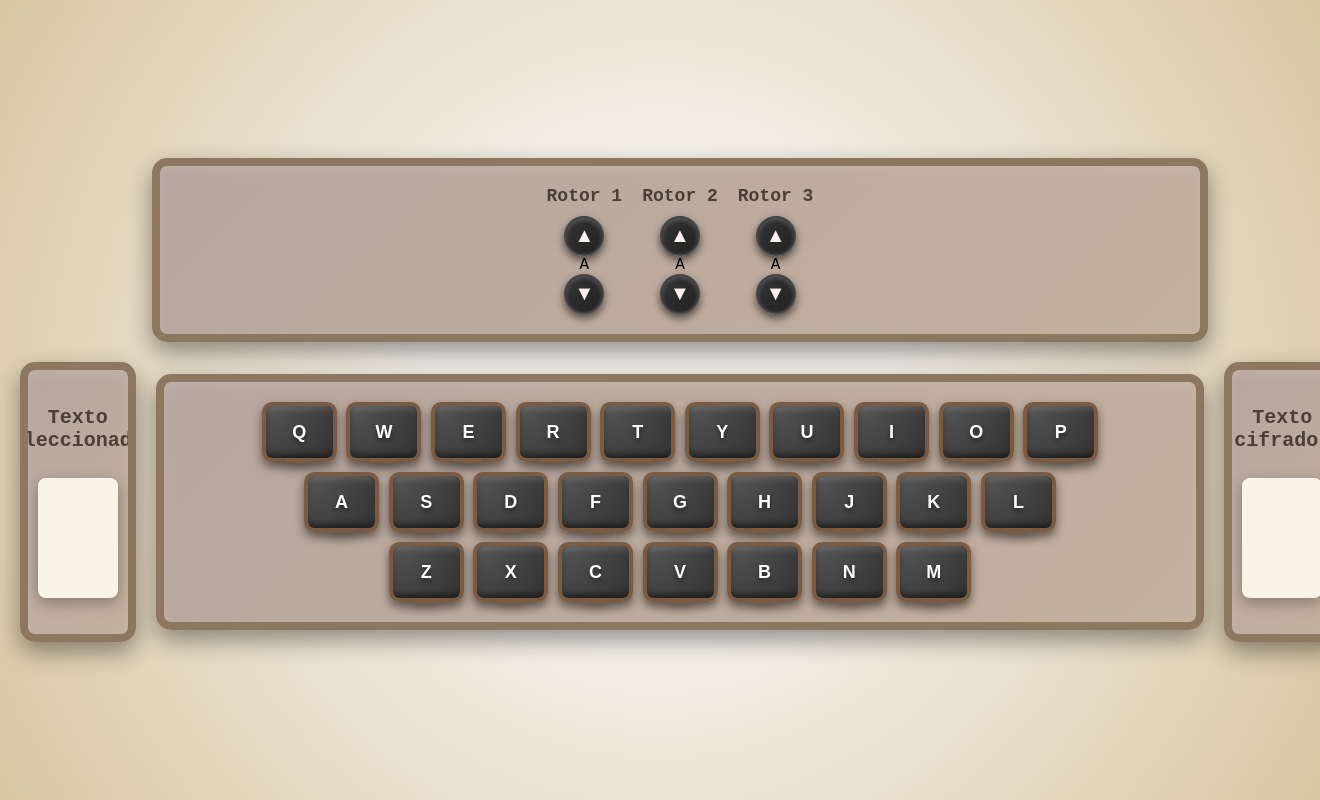
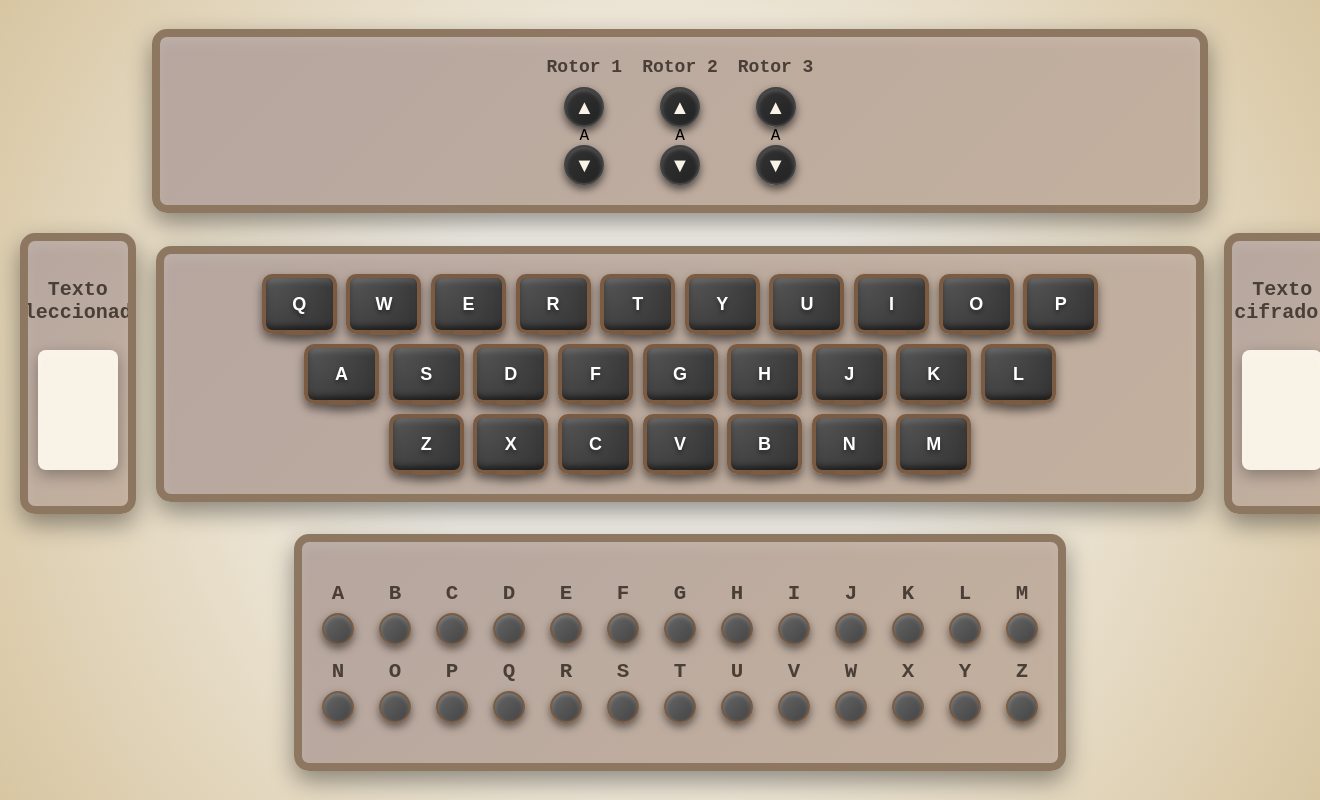
Before and after one commit to EsFiaRn0/Enigma-Machine, a Flask app: page / in a window 1320 px wide; the page is wider, and only the part inside the window is pictured. Run offline with Flask 3, Linux system fonts and the light colour scheme.

Commit message:
Fix rotor functionality and implement plugboard (incomplete)

```diff
--- a/app.py
+++ b/app.py
@@ -1,5 +1,6 @@
 from flask import Flask, render_template, request, jsonify
-from logic.EnigmaLogic import Enigma
+from logic.EnigmaLogic import Alphabet, Rotor, Enigma
+from collections import deque
 
 app = Flask(__name__)
 
@@ -17,10 +18,54 @@ def index():
 def log_key():
     data = request.json
     letter = data.get('letter')
-    if letter:
-        encrypted_letter = enigma.cypher_message(letter)
-        return jsonify({"status": "success", "encrypted_letter": encrypted_letter})
-    return jsonify({"status": "error", "message": "No letter provided"}), 400
+    rotor_positions = data.get('rotor_positions')
+
+    print("===== Key Press Request =====")
+    print(f"Letter received: {letter}")
+    print(f"Rotor positions received: {rotor_positions}")
+
+    if letter and rotor_positions:
+        try:
+            # Configurar los rotores según las posiciones recibidas
+            for i, rotor in enumerate(rotor_positions):
+                print(f"Setting rotor {i+1} to position {rotor}")
+                enigma.rotors[i].position = deque(Alphabet)
+                enigma.rotors[i].position.rotate(-Alphabet.index(rotor))
+
+            # Realizar el cifrado de la letra
+            encrypted_letter = enigma.cypher_message(letter)
+            print(f"Encrypted letter: {encrypted_letter}")
+            return jsonify({"status": "success", "encrypted_letter": encrypted_letter})
+        except Exception as e:
+            print(f"Error during encryption: {str(e)}")
+            return jsonify({"status": "error", "message": "An error occurred during encryption."}), 500
+
+    print("Error: Missing letter or rotor positions")
+    return jsonify({"status": "error", "message": "Missing data"}), 400
+
+@app.route('/update-plugboard', methods=['POST'])
+def update_plugboard():
+    data = request.json
+    connections = data.get('connections')
+
+    print("===== Plugboard Update Request =====")
+    print(f"Raw data received: {data}")
+    print(f"Connections received: {connections}")
+
+    if connections:
+        try:
+            # Actualizar las conexiones del plugboard
+            enigma.connections = enigma.parse_connections(connections)
+            print(f"Parsed connections: {enigma.connections}")
+            return jsonify({"status": "success"})
+        except ValueError as e:
+            print(f"Error in parse_connections: {str(e)}")
+            return jsonify({"status": "error", "message": str(e)}), 400
+        except Exception as e:
+            print(f"Unexpected error: {str(e)}")
+            return jsonify({"status": "error", "message": "An unexpected error occurred."}), 400
+    print("Error: Missing connections")
+    return jsonify({"status": "error", "message": "Missing connections"}), 400
 
 if __name__ == '__main__':
     app.run(debug=True)
--- a/static/css/styles.css
+++ b/static/css/styles.css
@@ -37,6 +37,93 @@ body {
     margin: 20px 0;
 }
 
+.plugboard-section {
+    text-align: center;
+    position: relative;
+    background: linear-gradient(135deg, #b6a69f, #c3b09e);
+    border: 8px solid #8d7761;
+    padding: 20px;
+    border-radius: 15px;
+    box-shadow:
+        0 10px 25px rgba(0, 0, 0, 0.4),
+        inset 0 6px 12px rgba(255, 255, 255, 0.1);
+}
+
+.plugboard {
+    display: flex;
+    flex-direction: column;
+    gap: 15px;
+    margin: 20px auto;
+}
+
+.plug-row {
+    display: flex;
+    justify-content: center;
+    gap: 25px;
+}
+
+.plug {
+    position: relative;
+    text-align: center;
+}
+
+.plug-letter {
+    font-size: 1.3rem;
+    font-weight: bold;
+    color: #4a3f36;
+    margin-bottom: 8px;
+}
+
+.plug-socket {
+    width: 28px;
+    height: 28px;
+    background: linear-gradient(135deg, #666, #444);
+    border: 2px solid #7b5c42;
+    border-radius: 50%;
+    margin: 0 auto;
+    cursor: pointer;
+    box-shadow:
+        0 4px 8px rgba(0, 0, 0, 0.5),
+        inset 0 2px 4px rgba(255, 255, 255, 0.2);
+    transition: transform 0.2s ease, background 0.2s ease, box-shadow 0.2s ease;
+}
+
+.plug-socket:hover {
+    background: linear-gradient(135deg, #3a9d3a, #2e7d2e);
+    transform: scale(1.15);
+    box-shadow:
+        0 6px 12px rgba(0, 0, 0, 0.7),
+        inset 0 3px 6px rgba(255, 255, 255, 0.3);
+}
+
+.plug-socket:active {
+    background: linear-gradient(135deg, #2e7d2e, #1b5e20);
+    transform: scale(1.05);
+    box-shadow:
+        0 4px 8px rgba(0, 0, 0, 0.6),
+        inset 0 2px 4px rgba(0, 0, 0, 0.5);
+}
+
+.plug-socket.selected-first {
+    background: linear-gradient(135deg, #4CAF50, #388E3C);
+}
+
+.plug-socket.selected-second {
+    background: linear-gradient(135deg, #F44336, #D32F2F);
+    background-color: red;
+    border: 2px solid darkred;
+    box-shadow: 0 0 10px rgba(255, 0, 0, 0.5);
+}
+
+#plugboard-canvas {
+    position: absolute;
+    top: 0;
+    left: 0;
+    width: 100%;
+    height: 100%;
+    pointer-events: none;
+}
+
 .rotor-button {
     font-size: 20px;
     color: #f9f3e7;
@@ -52,17 +139,17 @@ body {
     box-shadow:
         0 4px 8px rgba(0, 0, 0, 0.6),
         inset 0 2px 4px rgba(255, 255, 255, 0.2);
-    transition: all 0.2s ease-in-out; /* Transición suave */
+    transition: all 0.2s ease-in-out;
 }
 
 .rotor-button:hover {
-    transform: scale(1.1); /* Aumenta ligeramente el tamaño */
+    transform: scale(1.1);
     box-shadow: 0 6px 12px rgba(0, 0, 0, 0.8);
 }
 
 .rotor-button:active {
-    transform: scale(0.9); /* Efecto de pulsación */
-    background: #444; /* Color más oscuro al presionar */
+    transform: scale(0.9);
+    background: #444;
 }
 
 .rotor-settings {
@@ -296,4 +383,4 @@ button[type="submit"]:active {
     word-wrap: break-word;
     text-align: justify;
     font-family: 'Courier New', Courier, monospace;
-}
+}/* Color más oscuro al presionar */
--- a/static/js/scripts.js
+++ b/static/js/scripts.js
@@ -1,13 +1,10 @@
-// Select all virtual keyboard keys
 const keys = document.querySelectorAll('.key');
 
-// Add visual feedback when a key is pressed
 function pressKey(keyElement) {
     keyElement.classList.add('active');
     setTimeout(() => keyElement.classList.remove('active'), 200);
 }
 
-// Add a letter to the output display (original text)
 function appendToOriginalOutput(letter) {
     const outputOriginal = document.getElementById('original-output');
     if (outputOriginal) {
@@ -17,7 +14,6 @@ function appendToOriginalOutput(letter) {
     }
 }
 
-// Add the encrypted letter to the output display (encrypted text)
 function appendToEncryptedOutput(encryptedLetter) {
     const outputEncrypted = document.getElementById('encrypted-output');
     if (outputEncrypted) {
@@ -27,7 +23,6 @@ function appendToEncryptedOutput(encryptedLetter) {
     }
 }
 
-// Send the pressed letter to the server
 function sendLetterToServer(letter) {
     fetch('/log-key', {
         method: 'POST',
@@ -49,7 +44,6 @@ function sendLetterToServer(letter) {
     .catch(error => console.error('Request failed:', error));
 }
 
-// Handle clicks on virtual keys
 keys.forEach(key => {
     key.addEventListener('mousedown', () => {
         const letter = key.textContent.trim();
@@ -59,7 +53,6 @@ keys.forEach(key => {
     });
 });
 
-// Handle physical keyboard input
 document.addEventListener('keydown', (event) => {
     const key = Array.from(keys).find(k => k.textContent.trim() === event.key.toUpperCase());
     if (key) {
@@ -79,13 +72,193 @@ document.querySelectorAll('.rotor-button').forEach(button => {
       let newIndex;
 
       if (button.classList.contains('up')) {
-        // Move up
         newIndex = (alphabet.indexOf(currentLetter) + 1) % alphabet.length;
       } else if (button.classList.contains('down')) {
-        // Move down
         newIndex = (alphabet.indexOf(currentLetter) - 1 + alphabet.length) % alphabet.length;
       }
 
       letterDiv.textContent = alphabet[newIndex];
     });
   });
+
+  function advanceRotors() {
+    const alphabet = "ABCDEFGHIJKLMNOPQRSTUVWXYZ";
+    let rotor3 = document.getElementById('rotor3');
+    let currentIndex3 = alphabet.indexOf(rotor3.textContent);
+    let newIndex3 = (currentIndex3 + 1) % alphabet.length;
+    rotor3.textContent = alphabet[newIndex3];
+
+    if (newIndex3 === 0) {
+        let rotor2 = document.getElementById('rotor2');
+        let currentIndex2 = alphabet.indexOf(rotor2.textContent);
+        let newIndex2 = (currentIndex2 + 1) % alphabet.length;
+        rotor2.textContent = alphabet[newIndex2];
+
+        if (newIndex2 === 0) {
+            let rotor1 = document.getElementById('rotor1');
+            let currentIndex1 = alphabet.indexOf(rotor1.textContent);
+            let newIndex1 = (currentIndex1 + 1) % alphabet.length;
+            rotor1.textContent = alphabet[newIndex1];
+        }
+    }
+}
+
+function sendLetterToServer(letter) {
+    const rotor1 = document.getElementById('rotor1').textContent;
+    const rotor2 = document.getElementById('rotor2').textContent;
+    const rotor3 = document.getElementById('rotor3').textContent;
+
+    fetch('/log-key', {
+        method: 'POST',
+        headers: {
+            'Content-Type': 'application/json',
+        },
+        body: JSON.stringify({
+            letter: letter,
+            rotor_positions: [rotor1, rotor2, rotor3]
+        }),
+    })
+    .then(response => response.json())
+    .then(data => {
+        if (data.status === "success") {
+            const encryptedLetter = data.encrypted_letter;
+            appendToEncryptedOutput(encryptedLetter);
+        } else {
+            console.error(`Error: ${data.message}`);
+        }
+    })
+    .catch(error => console.error('Request failed:', error));
+
+    advanceRotors();
+}
+
+document.addEventListener("DOMContentLoaded", () => {
+    const canvas = document.getElementById("plugboard-canvas");
+    const ctx = canvas.getContext("2d");
+    const sockets = document.querySelectorAll(".plug-socket");
+    const selectedConnections = [];
+    const selectedSockets = new Set();
+    let firstSocket = null;
+
+    canvas.width = canvas.parentElement.offsetWidth;
+    canvas.height = canvas.parentElement.offsetHeight;
+
+    sockets.forEach(socket => {
+        socket.addEventListener("click", () => {
+
+            if (firstSocket !== null && firstSocket === socket) {
+                socket.classList.add("selected-second");
+                setTimeout(() => {
+                    socket.classList.remove("selected-second");
+                }, 500);
+                return;
+            }
+
+            if (selectedSockets.has(socket)) {
+                socket.classList.add("selected-second");
+                setTimeout(() => {
+                    socket.classList.remove("selected-second");
+                }, 500);
+                return;
+            }
+
+            if (firstSocket === null) {
+                firstSocket = socket;
+                socket.classList.add("selected-first");
+            } else {
+                drawConnection(firstSocket, socket);
+                selectedSockets.add(firstSocket);
+                selectedSockets.add(socket);
+
+                const connection = `${firstSocket.dataset.letter}${socket.dataset.letter}`;
+                console.log("Connection created:", connection);
+                selectedConnections.push(connection);
+
+                sendPlugboardConnections(selectedConnections);
+
+                resetSocket(firstSocket);
+                resetSocket(socket);
+                firstSocket = null;
+            }
+        });
+
+        socket.addEventListener("mouseenter", () => {
+            if (!firstSocket || socket !== firstSocket) {
+                socket.style.backgroundColor = "#3e8e3e";
+            }
+        });
+
+        socket.addEventListener("mouseleave", () => {
+            if (socket !== firstSocket) {
+                socket.style.backgroundColor = "";
+            }
+        });
+    });
+
+    function drawConnection(startSocket, endSocket) {
+        const rect = canvas.getBoundingClientRect();
+        const start = startSocket.getBoundingClientRect();
+        const end = endSocket.getBoundingClientRect();
+
+        const startX = start.left + start.width / 2 - rect.left;
+        const startY = start.top + start.height / 2 - rect.top;
+        const endX = end.left + end.width / 2 - rect.left;
+        const endY = end.top + end.height / 2 - rect.top;
+
+        const cp1X = (startX + endX) / 2;
+        const cp1Y = startY - 50;
+        const cp2X = (startX + endX) / 2;
+        const cp2Y = endY + 50;
+
+        const randomColor1 = getRandomColor();
+        const randomColor2 = getRandomColor();
+        const gradient = ctx.createLinearGradient(startX, startY, endX, endY);
+        gradient.addColorStop(0, randomColor1);
+        gradient.addColorStop(1, randomColor2);
+
+        ctx.beginPath();
+        ctx.moveTo(startX, startY);
+        ctx.bezierCurveTo(cp1X, cp1Y, cp2X, cp2Y, endX, endY);
+        ctx.strokeStyle = gradient;
+        ctx.lineWidth = 4;
+        ctx.shadowBlur = 15;
+        ctx.shadowColor = "rgba(0, 0, 0, 0.5)";
+        ctx.stroke();
+    }
+
+    function resetSocket(socket) {
+        socket.classList.remove("selected-first");
+        socket.style.backgroundColor = "";
+    }
+
+    function getRandomColor() {
+        const letters = "0123456789ABCDEF";
+        let color = "#";
+        for (let i = 0; i < 6; i++) {
+            color += letters[Math.floor(Math.random() * 16)];
+        }
+        return color;
+    }
+
+    function sendPlugboardConnections(connections) {
+        console.log("Sending connections to server:", connections);
+
+        fetch('/update-plugboard', {
+            method: 'POST',
+            headers: {
+                'Content-Type': 'application/json',
+            },
+            body: JSON.stringify({ connections: connections.join(' ') }),
+        })
+        .then(response => response.json())
+        .then(data => {
+            console.log("Response from server:", data);
+            if (data.status === "success") {
+                console.log("Plugboard updated successfully!");
+            } else {
+                console.error(`Error: ${data.message}`);
+            }
+        })
+        .catch(error => console.error('Request failed:', error));
+    }
+});
--- a/templates/keyboard.html
+++ b/templates/keyboard.html
@@ -46,8 +46,35 @@
         <p id="encrypted-output"></p>
       </div>
     </section>
+
+    </section>
+        <!-- Plugboard Section -->
+      <div class="plugboard-section">
+        <div class="plugboard">
+          <!-- First row of letters -->
+          <div class="plug-row">
+            {% for letter in "ABCDEFGHIJKLM" %}
+            <div class="plug" id="plug-{{ letter }}">
+              <div class="plug-letter">{{ letter }}</div>
+              <div class="plug-socket" data-letter="{{ letter }}"></div>
+            </div>
+            {% endfor %}
           </div>
 
+          <!-- Second row of letters -->
+          <div class="plug-row">
+            {% for letter in "NOPQRSTUVWXYZ" %}
+            <div class="plug" id="plug-{{ letter }}">
+              <div class="plug-letter">{{ letter }}</div>
+              <div class="plug-socket" data-letter="{{ letter }}"></div>
+            </div>
+            {% endfor %}
+          </div>
+        </div>
+        <canvas id="plugboard-canvas"></canvas>
+      </div>
+    </section>
+  </div>
   <!-- JS Scripts -->
   <script src="{{ url_for('static', filename='js/scripts.js') }}"></script>
 </body>
```
Also changed, not shown: logic/EnigmaLogic.py (+37 -43 lines). Lines whose indentation alone changed are shown as unchanged.
